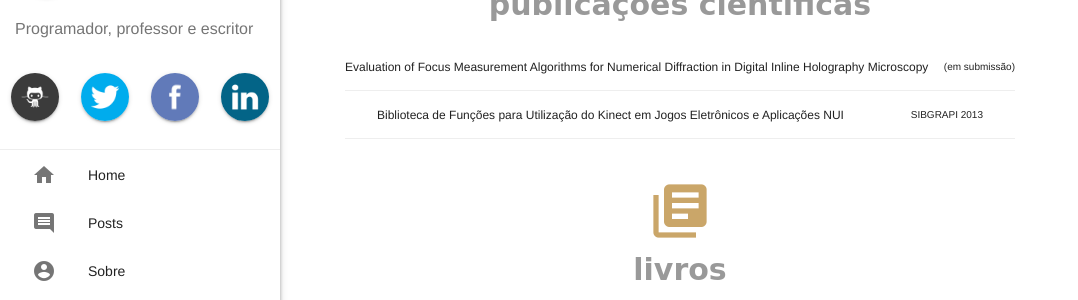
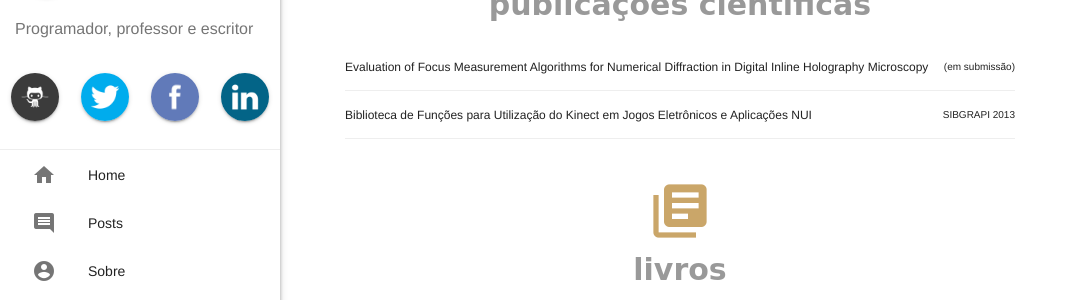
Before and after one commit to gabrielschade/gabrielschade.github.io, a Jekyll site: the page built from about.md, in a window 1280 px wide and 900 px high, scrolled down 1529 px. Shown: the part 150-450 px from the top of the window, without its empty margins (0-1078 px from the left). Built offline with Jekyll 4.4.1, drawn with Linux system fonts in a browser that asks for light colours; nearby versions of some CDN libraries; comment, search, counter and statistics services are not loaded.

Commit message:
fix-done

```diff
--- a/_includes/skills.html
+++ b/_includes/skills.html
@@ -39,7 +39,7 @@
                  </a>
             </li>
              <li class="content-list-item margin-top-0 font-16">
-                 <a class="none-decoration waves-effect font-12" href="http://www.ucsp.edu.pe/sibgrapi2013/index.php?option=com_content&view=article&id=81&Itemid=495">
+                 <a class="none-decoration waves-effect font-12 no-padding" href="http://www.ucsp.edu.pe/sibgrapi2013/index.php?option=com_content&view=article&id=81&Itemid=495">
                 Biblioteca de Funções para Utilização do Kinect em Jogos Eletrônicos e Aplicações NUI
                 <span class="right font-10"> SIBGRAPI 2013</span>
                  </a>
```
